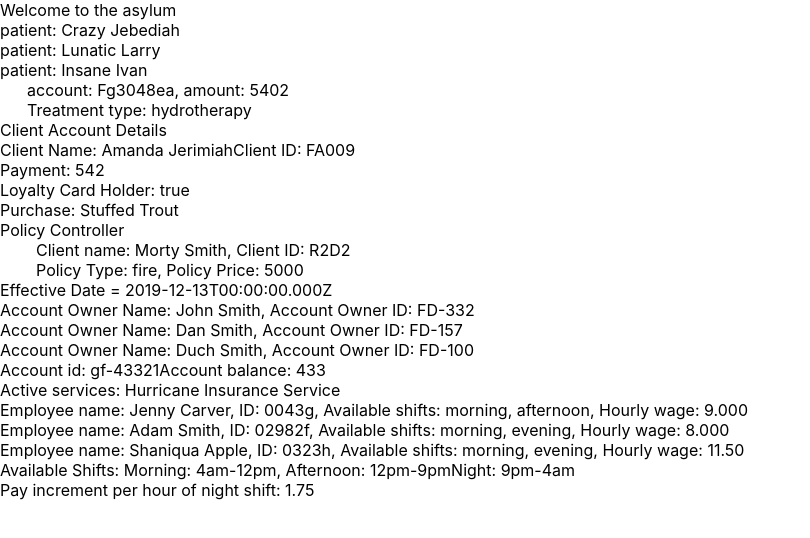
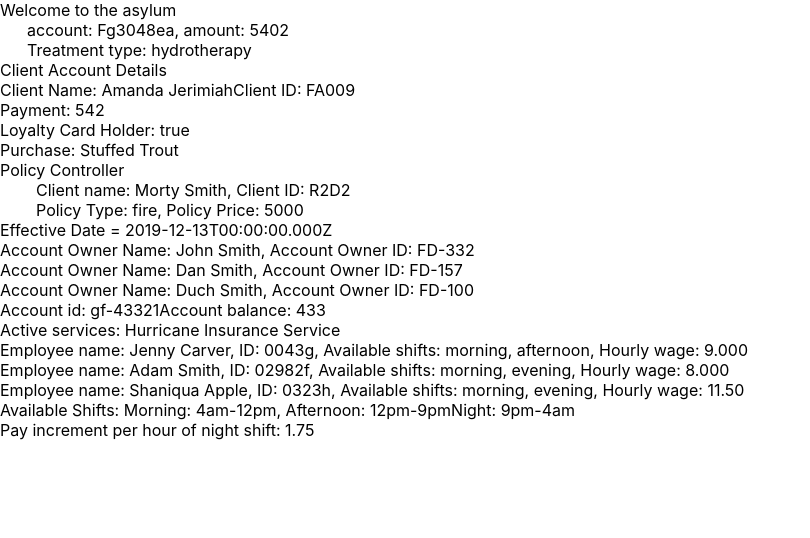
Before and after one commit to jocelynmutso/idea-app, a React (Create React App) app: page / in a window 1280 px wide. Shown: the top 538 px of the page, without its empty margins (0-810 px from the left). Built offline with nearby package versions, Linux system fonts and the light colour scheme.

Commit message:
complete patient view

```diff
--- a/src/core/idea1/AsylumController.tsx
+++ b/src/core/idea1/AsylumController.tsx
@@ -2,66 +2,46 @@ import React from 'react';
 import { PatientAccountView } from './PatientAccountView';
 import { PatientView } from './PatientView'
 import { TreatmentView } from './TreatmentView';
+import { DomainModel } from './DomainModel';
 
 interface AsylumControllerProps {
 
 }
 
-interface Umbrella {
-  patients: PatientDetails[],
-  account: PatientAccountDetails,
-  treatment: TreatmentDetails,
-}
-
-interface PatientDetails {
-  name: string
-}
-
-interface PatientAccountDetails {
-  amount: number,
-  accountNumber: string
-
-}
-
-interface TreatmentDetails {
-  type: string
-}
-
-
 const AsylumController: React.FC<AsylumControllerProps> = ({ }) => {
 
-  const umbrella: Umbrella = {
+  const umbrella: DomainModel.Umbrella = {
 
     patients: [
-      { name: "Crazy Jebediah" },
-      { name: "Lunatic Larry" },
-      { name: "Insane Ivan" }
+    {name: "Crazy Jebadiah", id: "6533388fff" },
+    {name: "Lunactic Larry", id: "4262h7774" },
+    {name: "Insane Ivan", id: "774hhfa723" },
     ],
 
-    account: {amount: 5402, accountNumber: "Fg3048ea"},
+    account: { amount: 5402, accountNumber: "Fg3048ea" },
 
-    treatment: {type: "hydrotherapy"}
+    treatment: { type: "hydrotherapy" }
   }
 
-  const handlePatient = (name: string) => {
-    console.log("Patient Name ", name)
+  const handlePatient = (patients: DomainModel.PatientDetails) => {
+    console.log("Patient Name ", patients)
   }
 
   const handleAccount = (amount: number, accountNumber: string) => {
-    console.log("Account Balance: " , amount, "Account number: ", accountNumber )
+    console.log("Account Balance: ", amount, "Account number: ", accountNumber)
   }
 
   const handleTreatment = (treatment: string) => {
-    console.log("Treatment selected: " , treatment)
+    console.log("Treatment selected: ", treatment)
   }
 
 
   return (
     <div>
       <div>Welcome to the asylum</div>
-      {umbrella.patients.map((patient, index) => (<PatientView name={patient.name} key={index} handlePatient={handlePatient}/>))}
+      {umbrella.patients.map((patient, index) => (<PatientView patients={patient} key={index} handlePatient={handlePatient} />))}
       <PatientAccountView amount={umbrella.account.amount} accountNumber={umbrella.account.accountNumber} handleAccount={handleAccount} />
-      <TreatmentView treatmentType={umbrella.treatment.type} handleTreatment={handleTreatment}/>
+      <TreatmentView treatmentType={umbrella.treatment.type} handleTreatment={handleTreatment} />
     </div>
   )
 }
--- a/src/core/idea1/PatientView.tsx
+++ b/src/core/idea1/PatientView.tsx
@@ -1,17 +1,17 @@
 import React from 'react';
+import {DomainModel} from './DomainModel';
 
 
 interface PatientViewProps {
-  name: string
-  handlePatient: (name: string) => void;
+ patients: DomainModel.PatientDetails,
+ handlePatient: (patients: DomainModel.PatientDetails) => void;
 }
 
 
-const PatientView: React.FC<PatientViewProps> = ({ name, handlePatient }) => {
+const PatientView: React.FC<PatientViewProps> = ({ patients, handlePatient }) => {
 
   return (
-    <div onClick={() => handlePatient(name)}>
-      <div>patient: {name}</div>
+    <div onClick={() => handlePatient(patients)}>
     </div>
   )
 }
--- a/tsconfig.json
+++ b/tsconfig.json
@@ -18,7 +18,7 @@
     "resolveJsonModule": true,
     "isolatedModules": true,
     "noEmit": true,
-    "jsx": "react"
+    "jsx": "react-jsx"
   },
   "include": [
     "src"
```
